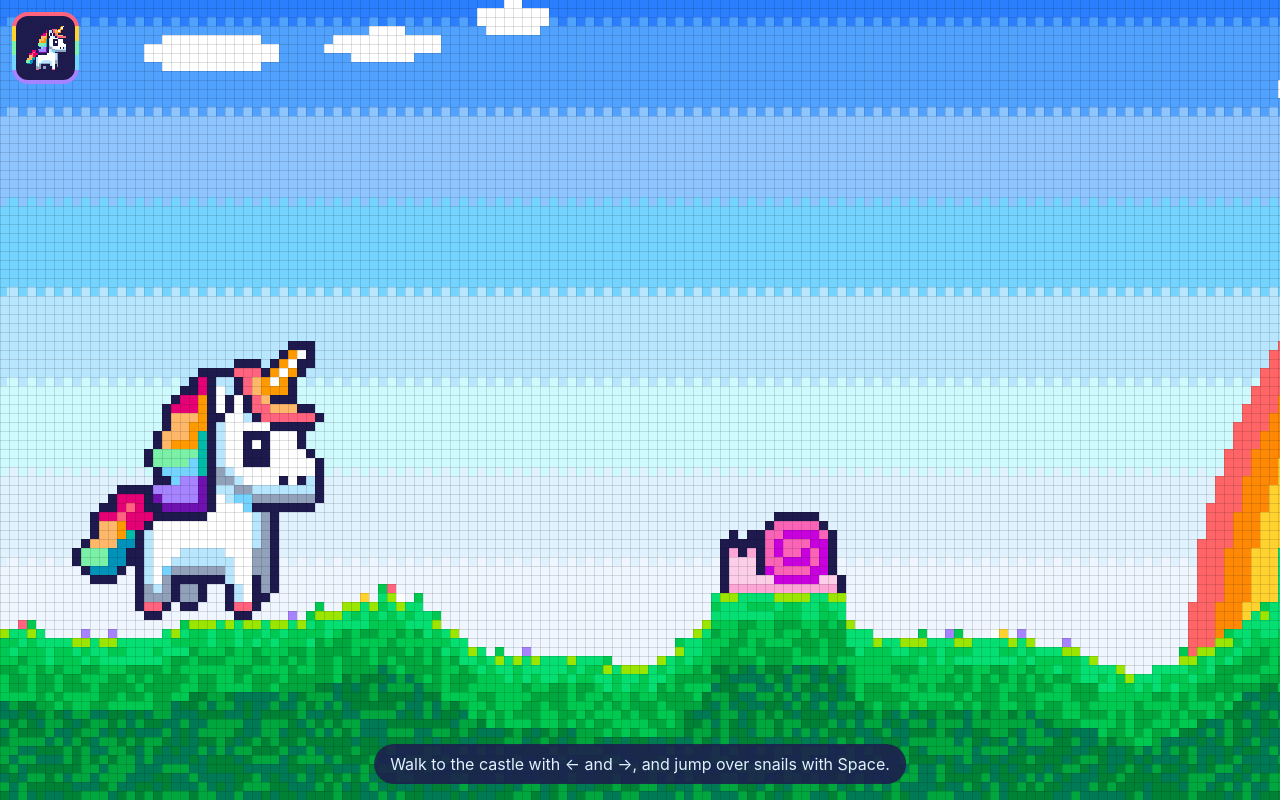
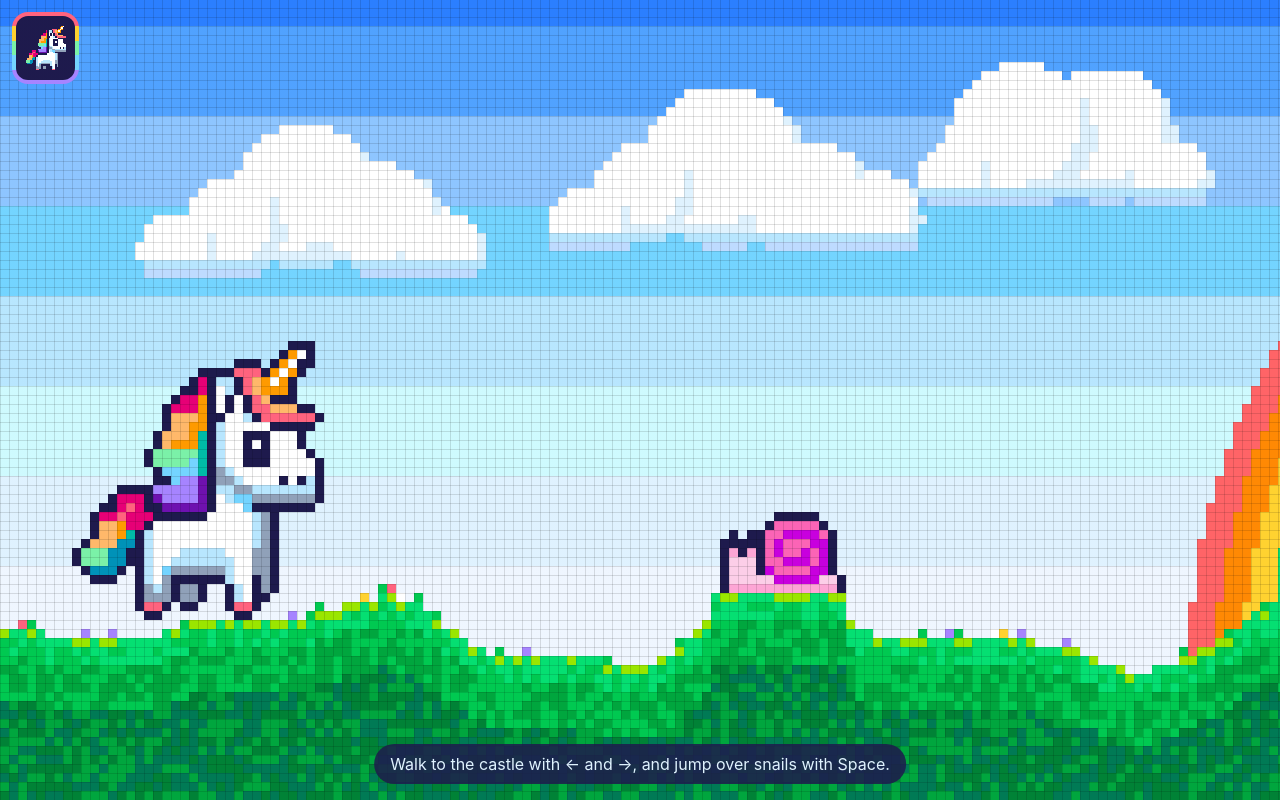
Before and after one commit to tu4mo/iiris-vibes, a React (Vite) app in the folder unicorn/: page / in a window 1280 px wide. Built offline with nearby package versions, Linux system fonts and the light colour scheme.

Commit message:
Refactor sky rendering to use bands and improve cloud generation logic

```diff
--- a/unicorn/src/components/game/views.tsx
+++ b/unicorn/src/components/game/views.tsx
@@ -5,7 +5,7 @@ import type { Pixel } from '../../drawing/types'
 import { SNAIL_FRAMES, SNAIL_SQUISHED, SQUISH_SPREAD } from '../../game/snail'
 import type { Shape } from '../../game/shape'
 import type { Sprite } from '../../game/sprite'
-import { skyRows, type Field } from '../../game/world'
+import { skyBands, type Field } from '../../game/world'
 import { PixelRects } from '../PixelArt'
 
 // Pixels as absolutely positioned divs, `cell` px each, inside a positioned parent.
@@ -64,25 +64,20 @@ export const FieldView = memo(function FieldView({ field, cell }: FieldViewProps
 
 type SkyViewProps = { sky: TailwindColor[]; rows: number; cell: number; opacity?: number }
 
-// The sky never moves: its bands are horizontal, so each row is a single div, and dithered
-// rows use a checker pattern of the two band colors.
+// The sky never moves, so it's a single div: one vertical gradient with a hard stop at
+// each band's edge.
 export const SkyView = memo(function SkyView({ sky, rows, cell, opacity }: SkyViewProps) {
+  const background = useMemo(() => {
+    const stops = skyBands(rows, sky).map(
+      (band) => `${cssColor(band.color)} ${band.top * cell}px ${band.bottom * cell}px`,
+    )
+    return `linear-gradient(${stops.join(', ')})`
+  }, [sky, rows, cell])
   return (
-    <div className="absolute inset-x-0 bottom-0" style={{ opacity }}>
-      {skyRows(rows, sky).map((row, y) => (
-        <div
-          key={y}
-          style={{
-            height: cell,
-            backgroundColor: cssColor(row.color),
-            backgroundImage: row.dither
-              ? `repeating-linear-gradient(to right, ${cssColor(row.dither)} 0 ${cell}px, transparent ${cell}px ${cell * 2}px)`
-              : undefined,
-            backgroundPosition: y % 2 === 0 ? '0 0' : `${cell}px 0`,
-          }}
-        />
-      ))}
-    </div>
+    <div
+      className="absolute inset-x-0 bottom-0"
+      style={{ height: rows * cell, background, opacity }}
+    />
   )
 })
 
--- a/unicorn/src/game/world.ts
+++ b/unicorn/src/game/world.ts
@@ -36,22 +36,53 @@ function groundHeight(seed: number, column: number) {
 
 const FLOWERS: TailwindColor[] = ['rose-400', 'amber-300', 'violet-400', 'pink-300', 'white']
 
-// Clouds are seeded per 24-column chunk; a cloud can spill into neighbouring chunks.
-const CLOUD_CHUNK = 24
+// Clouds: one chance per chunk of columns, so they're spread out but not evenly.
+const CLOUD_CHUNK = 48
 
-function isCloud(seed: number, column: number, row: number) {
-  const chunk = Math.floor(column / CLOUD_CHUNK)
-  for (let c = chunk - 1; c <= chunk + 1; c++) {
-    if (hash(seed, c, 10) > 0.6) continue
-    const cx = c * CLOUD_CHUNK + hash(seed, c, 11) * CLOUD_CHUNK
-    const cy = 6 + hash(seed, c, 12) * 14
-    const halfWidth = 4 + hash(seed, c, 13) * 5
-    const halfHeight = 1.5 + hash(seed, c, 14) * 1.5
-    const dx = (column + 0.5 - cx) / halfWidth
-    const dy = (row + 0.5 - cy) / halfHeight
-    if (dx * dx + dy * dy <= 1) return true
+// A cloud is a row of round puffs, biggest in the middle, cut off flat at the bottom.
+type Puff = { x: number; y: number; radius: number }
+type Cloud = { bottom: number; puffs: Puff[] }
+
+function generateClouds(seed: number, width: number): Cloud[] {
+  const clouds: Cloud[] = []
+  for (let c = 0; c * CLOUD_CHUNK < width; c++) {
+    if (hash(seed, c, 10) > 0.65) continue
+    const bottom = 25 + Math.floor(hash(seed, c, 11) * 14)
+    const count = 4 + Math.floor(hash(seed, c, 12) * 3)
+    const puffs: Puff[] = []
+    let x = (c + 0.2 + hash(seed, c, 13) * 0.3) * CLOUD_CHUNK
+    for (let i = 0; i < count; i++) {
+      // 0 at the ends, 1 in the middle.
+      const middle = 1 - Math.abs((2 * i) / (count - 1) - 1)
+      const radius = 3.5 + middle * 4 + hash(seed, c * 8 + i, 14) * 2
+      if (i > 0) x += (puffs[i - 1].radius + radius) * 0.6
+      // The middle puffs ride higher, so the cloud piles up into a mound.
+      const lift = middle * 4 + hash(seed, c * 8 + i, 15) * 2
+      puffs.push({ x, y: bottom - radius * 0.5 - lift, radius })
+    }
+    clouds.push({ bottom, puffs })
   }
-  return false
+  return clouds
+}
+
+const inPuff = (p: Puff, column: number, row: number) =>
+  Math.hypot(column + 0.5 - p.x, row + 0.5 - p.y) <= p.radius
+
+// A cloud cell's color. Lower puffs overlap higher ones, and each puff is lit from the top
+// left: white there, with a crescent of shade on its lower right. The flat bottom is shaded too.
+function cloudColor(clouds: Cloud[], column: number, row: number): TailwindColor | null {
+  for (const cloud of clouds) {
+    if (row >= cloud.bottom) continue
+    const front = cloud.puffs.filter((p) => inPuff(p, column, row)).sort((a, b) => b.y - a.y)[0]
+    if (!front) continue
+    if (row === cloud.bottom - 1) return 'blue-200'
+    if (row === cloud.bottom - 2) return 'sky-200'
+    // The lit part is the puff's circle nudged up and left; the crescent outside it is shade.
+    const lit = { ...front, x: front.x - front.radius * 0.2, y: front.y - front.radius * 0.3 }
+    if (!inPuff(lit, column, row)) return 'sky-100'
+    return 'white'
+  }
+  return null
 }
 
 // The color of a field cell, or null for open sky (the layers behind show through).
@@ -84,7 +115,6 @@ function cellColor(
   return null
 }
 
-// Skies as pixel-art bands, top to bottom, with a checkerboard dither where two bands meet.
 // A clear day sky from deep blue at the top to pale blue at the horizon.
 export const DAY_SKY: TailwindColor[] = [
   'blue-500',
@@ -109,18 +139,17 @@ export const DUSK_SKY: TailwindColor[] = [
   'amber-300',
 ]
 
-export type SkyRow = { color: TailwindColor; dither?: TailwindColor }
+// A sky band, from row `top` down to (not including) row `bottom`.
+export type SkyBand = { color: TailwindColor; top: number; bottom: number }
 
-// The sky row by row. The last row of each band is dithered with the next band's color.
-export function skyRows(rows: number, sky: TailwindColor[]): SkyRow[] {
+// The sky's bands, top to bottom. They're equal heights, and the last one takes up the rest.
+export function skyBands(rows: number, sky: TailwindColor[]): SkyBand[] {
   const bandHeight = Math.max(2, Math.floor((rows * 0.85) / sky.length))
-  return Array.from({ length: rows }, (_, row) => {
-    const band = Math.min(sky.length - 1, Math.floor(row / bandHeight))
-    const lastRowOfBand = row % bandHeight === bandHeight - 1
-    return lastRowOfBand && band < sky.length - 1
-      ? { color: sky[band], dither: sky[band + 1] }
-      : { color: sky[band] }
-  })
+  return sky.map((color, i) => ({
+    color,
+    top: i * bandHeight,
+    bottom: i < sky.length - 1 ? (i + 1) * bandHeight : Math.max(rows, i * bandHeight),
+  }))
 }
 
 // The backdrop behind the field: clouds and a big rainbow, as pixels. It scrolls slower
@@ -138,6 +167,7 @@ const RAINBOW_BAND = 3
 
 export function generateBackdrop(seed: number, width: number, rows: number): Pixel[] {
   const pixels: Pixel[] = []
+  const clouds = generateClouds(seed, width)
   // The arc's center sits below the horizon, so its ends disappear behind the hills.
   const center = { x: width / 2, y: rows - 14 }
   const outer = Math.min(rows - 24, width / 2 - 4)
@@ -146,7 +176,10 @@ export function generateBackdrop(seed: number, width: number, rows: number): Pix
       const distance = Math.hypot(x + 0.5 - center.x, y + 0.5 - center.y)
       const band = Math.floor((outer - distance) / RAINBOW_BAND)
       if (band >= 0 && band < RAINBOW.length) pixels.push({ x, y, color: RAINBOW[band] })
-      else if (isCloud(seed, x, y)) pixels.push({ x, y, color: 'white' })
+      else {
+        const color = cloudColor(clouds, x, y)
+        if (color) pixels.push({ x, y, color })
+      }
     }
   }
   return pixels
```
